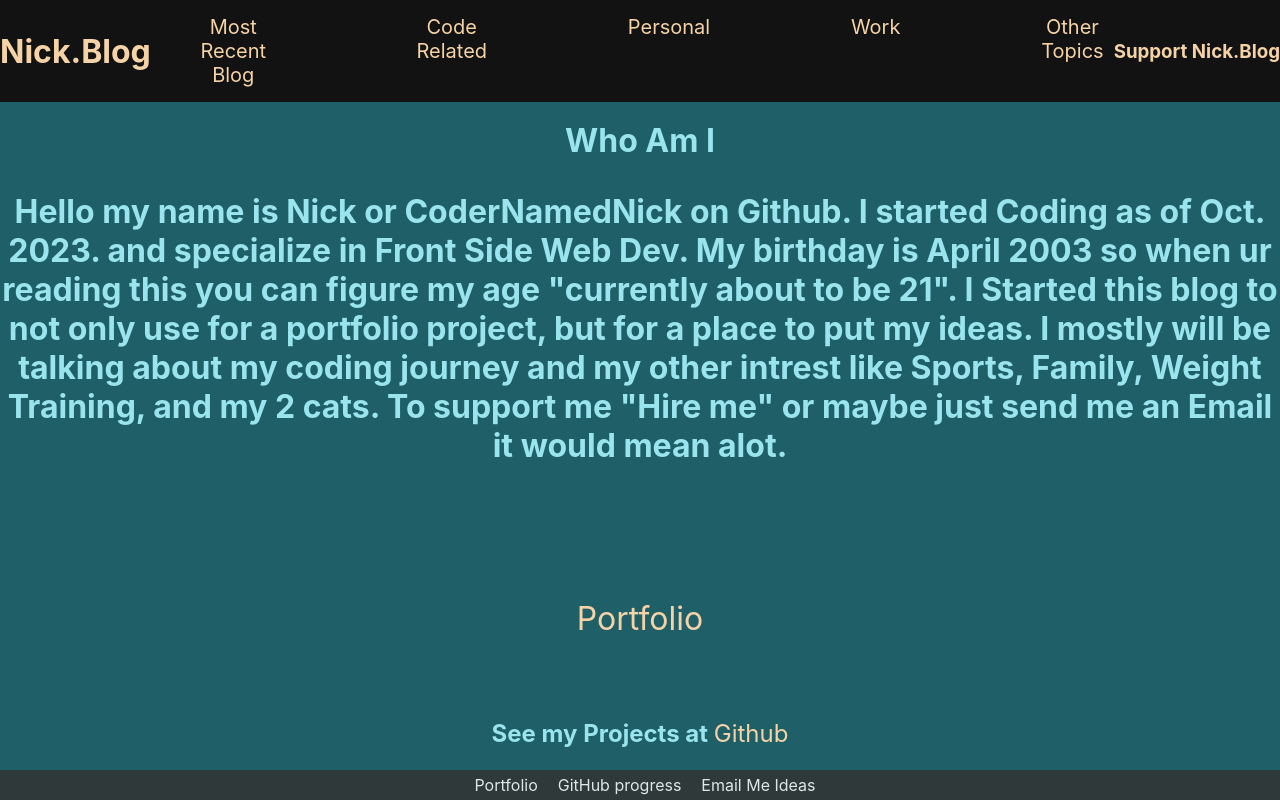
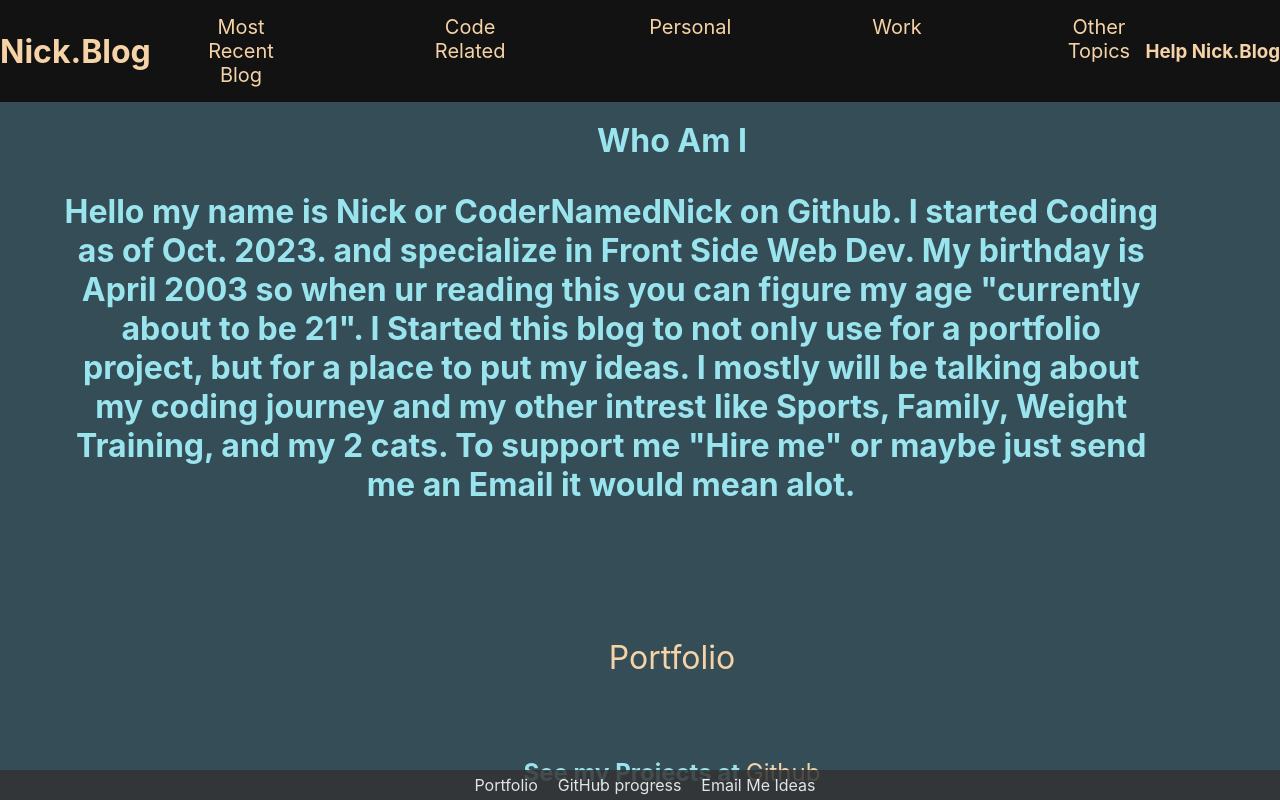
Before and after one commit to CoderNamedNick/Blog, a React (Create React App) app: page / in a window 1280 px wide. Shown: the top 800 px of the page. Built offline with nearby package versions, Linux system fonts and the light colour scheme.

Commit message:
made support page added some styles

```diff
--- a/src/Header.js
+++ b/src/Header.js
@@ -18,7 +18,7 @@ const Header = () => {
             <Link to='/RandomBlogs'><li>Other Topics</li></Link>
           </ul>
         </div>
-        <Link to="/SupportPage"><h3>Support Nick.Blog</h3></Link>
+        <Link to="/SupportPage"><h3>Help Nick.Blog</h3></Link>
       </div>
     </div>
   );
--- a/src/HomePage.js
+++ b/src/HomePage.js
@@ -3,7 +3,7 @@ import { Link } from "react-router-dom";
 
 const HomePage = () => {
   return(
-    <div>
+    <div className="Homepage-main-div">
       <div className="intro-div">
         <h1>Who Am I</h1>
         <p className="intro-p">
--- a/src/index.css
+++ b/src/index.css
@@ -63,10 +63,16 @@ li:hover{
     display: none; /* Hide h1 and h3 at 500px or less */
   }
 }
+.Homepage-main-div{
+  width: 100%;
+  background-color: #354d57;
+}
 .intro-div{
   padding-top: 100px;
+  padding-left: 5%;
 }
 .intro-p{
+  width: 90%;
   font-size: 32px;
   font-weight: 700;
 }
```
